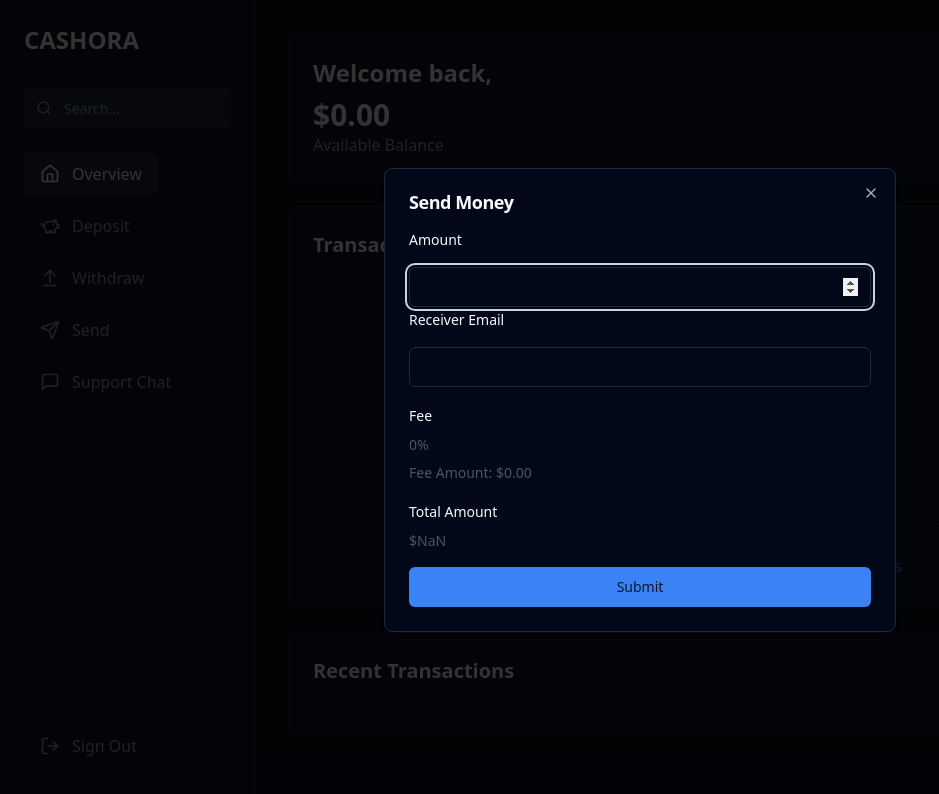
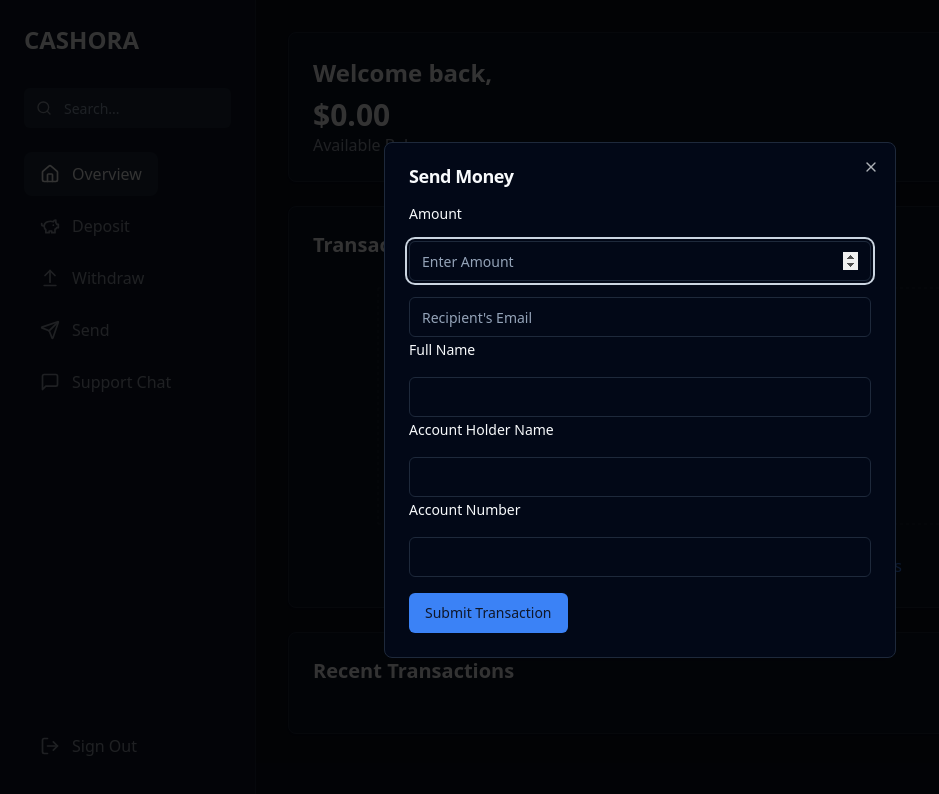
Before and after one commit to LazarusTH/see, a React (Vite) app: page /portal in a window 1280 px wide. Both pictures are taken after typing "Sample" into the empty fields and a click on the button "Send". Shown: the top 794 px of the page, without its empty margins (0-939 px from the left). Built offline with nearby package versions, Linux system fonts and the light colour scheme.

Commit message:
Update TransactionModal.tsx

```diff
--- a/src/components/user/TransactionModal.tsx
+++ b/src/components/user/TransactionModal.tsx
@@ -34,14 +34,14 @@ const TransactionModal = ({ isOpen, onClose, type, currentBalance }) => {
       const { data: limitsData, error: limitsError } = await supabase
         .from("user_limits")
         .select("daily_limit, weekly_limit, monthly_limit, limit_created_at")
-        .eq("user_id", user.id)  // Changed profile_id to user_id
+        .eq("user_id", user.id) // Changed profile_id to user_id
         .eq("transaction_type", transactionType)
         .single();
 
       const { data: feesData, error: feesError } = await supabase
         .from("fees")
         .select("fee_type, fee_value")
-        .eq("user_id", user.id)  // Changed profile_id to user_id
+        .eq("user_id", user.id) // Changed profile_id to user_id
         .eq("transaction_type", transactionType)
         .single();
 
@@ -62,7 +62,7 @@ const TransactionModal = ({ isOpen, onClose, type, currentBalance }) => {
       const { data, error } = await supabase
         .from("user_banks")
         .select("bank_id, banks(name)")
-        .eq("user_id", user.id);  // Changed profile_id to user_id
+        .eq("user_id", user.id); // Changed profile_id to user_id
 
       if (error) throw error;
 
@@ -182,7 +182,7 @@ const TransactionModal = ({ isOpen, onClose, type, currentBalance }) => {
       if (type === "deposit" && formData.receipt) {
         const { data, error: uploadError } = await supabase.storage
           .from("deposit-reciepts")
-          .upload(`${user.id}/${formData.receipt.name}`, formData.receipt);
+          .upload(formData.receipt.name, formData.receipt); // Upload directly without creating folders
 
         if (uploadError) throw new Error("Error uploading receipt");
 
@@ -248,43 +248,28 @@ const TransactionModal = ({ isOpen, onClose, type, currentBalance }) => {
             type="number"
             value={formData.amount}
             onChange={(e) => setFormData({ ...formData, amount: e.target.value })}
+            placeholder="Enter Amount"
             required
           />
 
-          {/* Deposit Form */}
+          {/* Fee and Total Amount */}
           {type === "deposit" && (
             <>
-              <Label>Full Name</Label>
-              <Input
-                type="text"
-                value={formData.fullName}
-                onChange={(e) => setFormData({ ...formData, fullName: e.target.value })}
-                required
-              />
-              <Label>Upload Receipt</Label>
-              <Input
-                type="file"
-                onChange={(e) => {
-                  const file = e.target.files[0];
-                  if (file) {
-                    setFormData({ ...formData, receipt: file });
-                  }
-                }}
-                required
-              />
+              <div>Fee: {fee}</div>
+              <div>Total Amount: {totalAmount}</div>
             </>
           )}
 
-          {/* Withdrawal Form */}
+          {/* Conditional Fields Based on Type */}
           {type === "withdrawal" && (
-            <>
-              <Label>Choose Bank</Label>
+            <div>
+              <Label>Bank</Label>
               <Select
                 value={formData.bankId}
                 onValueChange={(value) => setFormData({ ...formData, bankId: value })}
               >
                 <SelectTrigger>
-                  <SelectValue placeholder="Select a bank" />
+                  <SelectValue placeholder="Select Bank" />
                 </SelectTrigger>
                 <SelectContent>
                   {userBanks.map((bank) => (
@@ -294,13 +279,35 @@ const TransactionModal = ({ isOpen, onClose, type, currentBalance }) => {
                   ))}
                 </SelectContent>
               </Select>
-              <Label>Account Holder's Name</Label>
+            </div>
+          )}
+
+          {type === "send" && (
+            <Input
+              type="email"
+              placeholder="Recipient's Email"
+              value={formData.recipientEmail}
+              onChange={(e) => setFormData({ ...formData, recipientEmail: e.target.value })}
+              required
+            />
+          )}
+
+          <Label>Full Name</Label>
+          <Input
+            type="text"
+            value={formData.fullName}
+            onChange={(e) => setFormData({ ...formData, fullName: e.target.value })}
+            required
+          />
+
+          <Label>Account Holder Name</Label>
           <Input
             type="text"
             value={formData.accountHolderName}
             onChange={(e) => setFormData({ ...formData, accountHolderName: e.target.value })}
             required
           />
+
           <Label>Account Number</Label>
           <Input
             type="text"
@@ -308,40 +315,9 @@ const TransactionModal = ({ isOpen, onClose, type, currentBalance }) => {
             onChange={(e) => setFormData({ ...formData, accountNumber: e.target.value })}
             required
           />
-            </>
-          )}
 
-          {/* Send Form */}
-          {type === "send" && (
-            <>
-              <Label>Receiver Email</Label>
-              <Input
-                type="email"
-                value={formData.recipientEmail}
-                onChange={(e) => setFormData({ ...formData, recipientEmail: e.target.value })}
-                required
-              />
-            </>
-          )}
-
-          {/* Fee Information */}
-          <div className="space-y-2">
-            <Label>Fee</Label>
-            <div className="text-sm text-gray-600">
-              {fees.fee_type === "percentage" ? `${fees.fee_value}%` : `$${fees.fee_value}`}
-            </div>
-            <div className="text-sm text-gray-600">Fee Amount: ${fee.toFixed(2)}</div>
-          </div>
-
-          {/* Total Amount */}
-          <div className="space-y-2">
-            <Label>Total Amount</Label>
-            <div className="text-sm text-gray-600">${totalAmount.toFixed(2)}</div>
-          </div>
-
-          {/* Submit Button */}
-          <Button type="submit" disabled={isLoading} className="w-full">
-            {isLoading ? "Processing..." : "Submit"}
+          <Button type="submit" disabled={isLoading}>
+            {isLoading ? "Processing..." : "Submit Transaction"}
           </Button>
         </form>
       </DialogContent>
```
Lines whose indentation alone changed are shown as unchanged.
